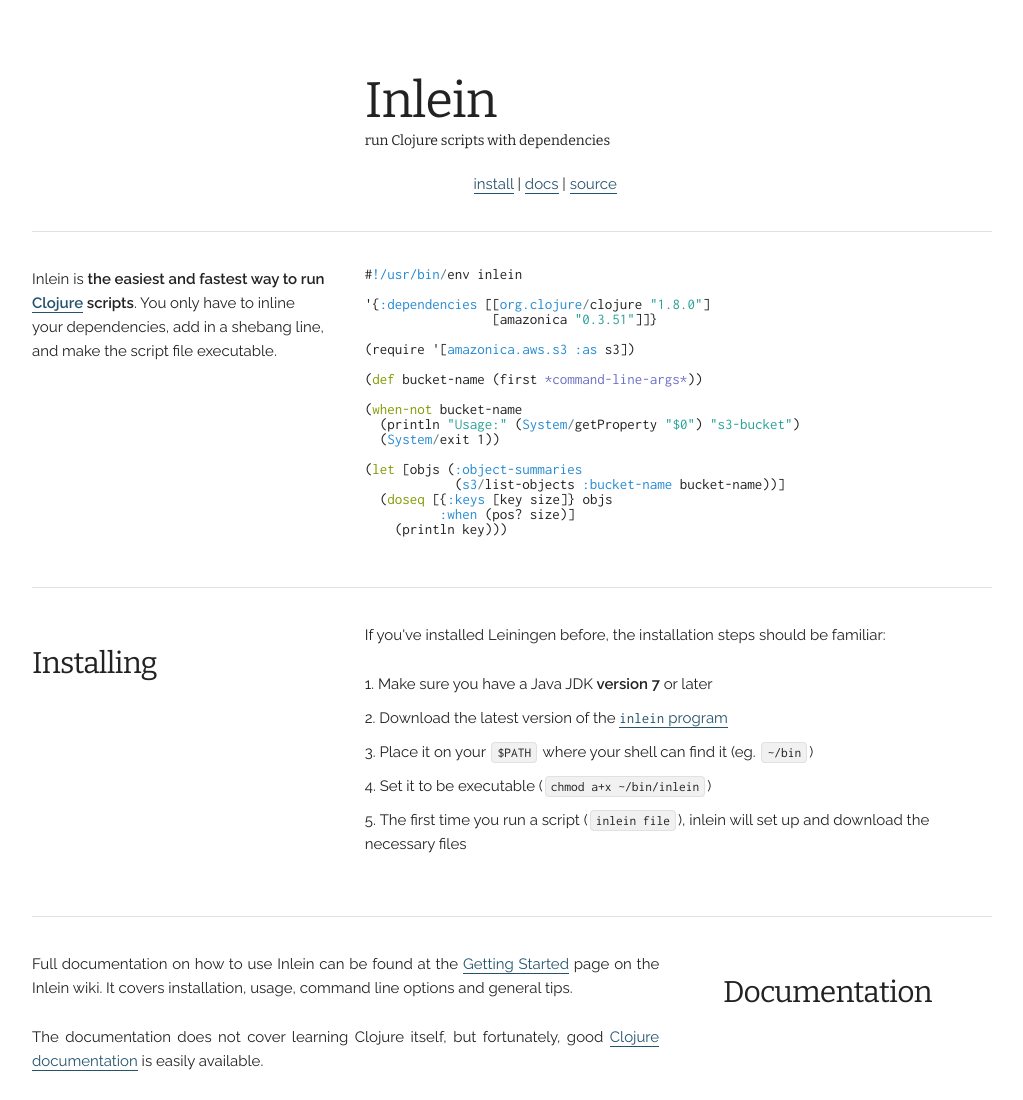
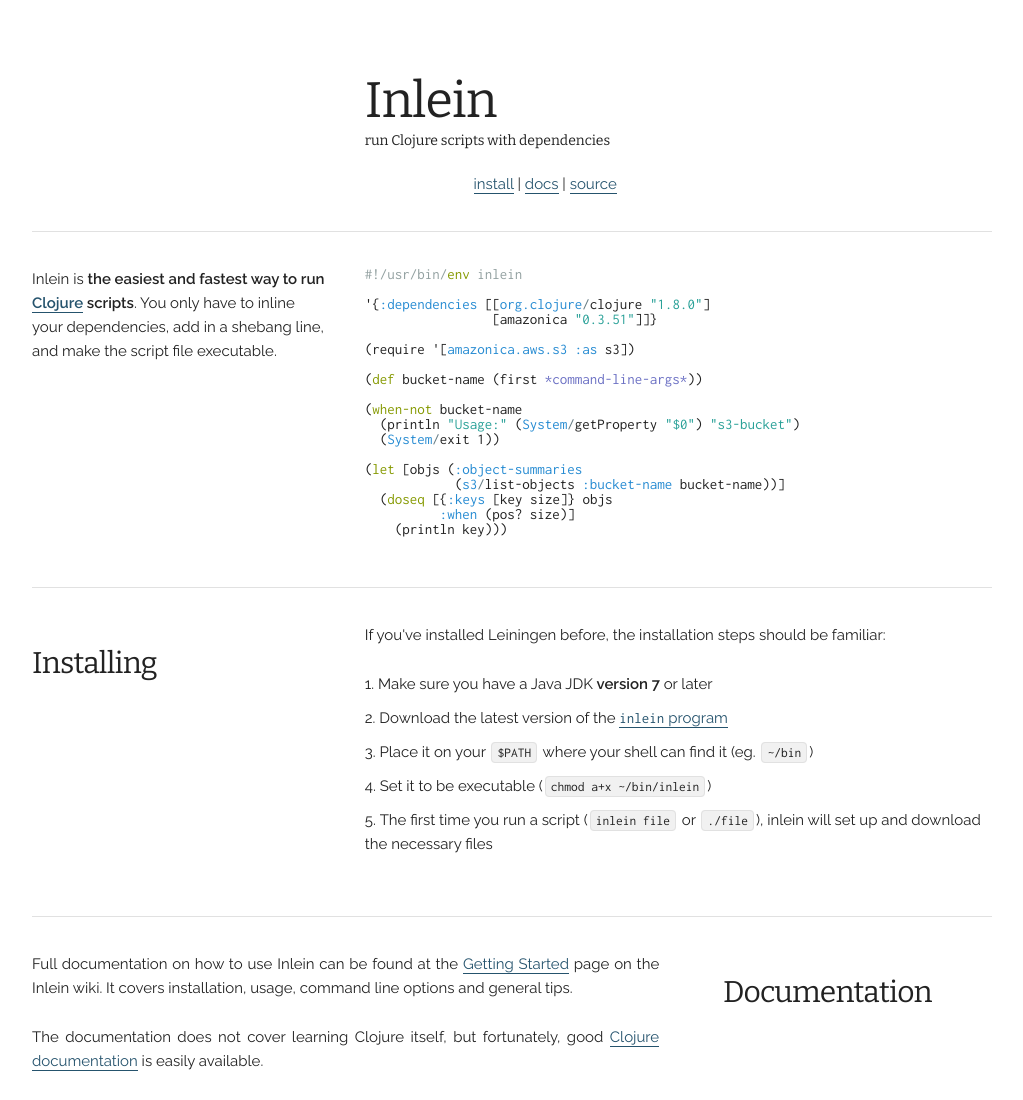
Before and after one commit to hyPiRion/inlein.org, a plain HTML site: page index.html in a window 1280 px wide. Shown: the top 1100 px of the page, without its empty margins (128-1151 px from the left). Drawn offline with nearby package versions, Linux system fonts and the light colour scheme.

Commit message:
Change wording, syntax highlighting

```diff
--- a/css/htmlize.css
+++ b/css/htmlize.css
@@ -22,3 +22,11 @@
     /* font-lock-type-face */
     color: #268bd2;
 }
+.comment {
+    /* font-lock-comment-face */
+    color: #93a1a1;
+}
+.comment-delimiter {
+    /* font-lock-comment-delimiter-face */
+    color: #93a1a1;
+}
--- a/index.html
+++ b/index.html
@@ -56,8 +56,8 @@
             the script file executable.</p>
       </div>
       <div class="two-thirds column">
-        <pre class="htmlize">#<span class="type">!/usr/bin</span><span class="default">/</span>env inlein
-
+        <pre class="htmlize"><span class="comment-delimiter">#</span><span class="comment">!/usr/bin/</span><span class="keyword">env</span><span class="comment"> inlein
+</span>
 '{<span class="clojure-keyword">:dependencies</span> [[<span class="type">org.clojure</span><span class="default">/</span>clojure <span class="string">"1.8.0"</span>]
                  [amazonica <span class="string">"0.3.51"</span>]]}
 
@@ -95,8 +95,9 @@
           <li>Place it on your <code>$PATH</code> where your shell can find it
           (eg. <code>~/bin</code>)</li>
           <li>Set it to be executable (<code>chmod a+x ~/bin/inlein</code>)</li>
-          <li>The first time you run a script (<code>inlein file</code>), inlein
-          will set up and download the necessary files</li>
+          <li>The first time you run a script (<code>inlein file</code>
+          or <code>./file</code>), inlein will set up and download the necessary
+          files</li>
         </ol>
 	    </div>
 	  </div>
```
